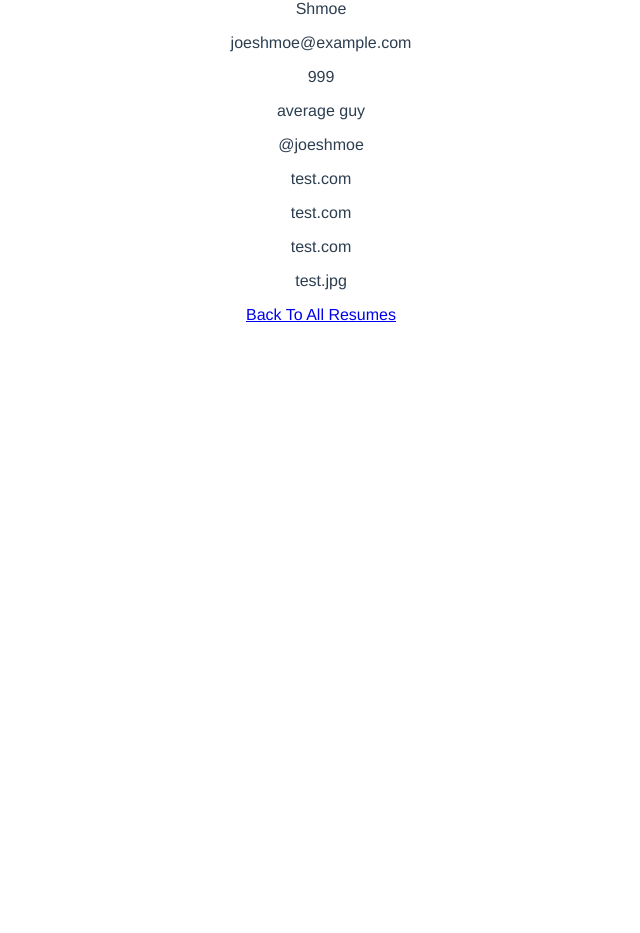
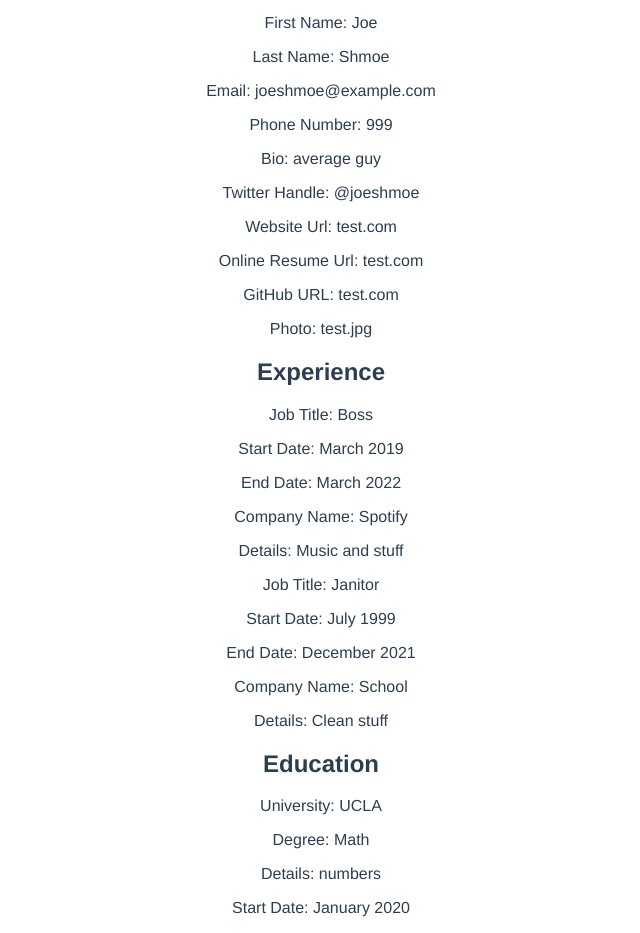
Before and after one commit to TaylorChrisL/online-resumes, a Vue app: page /resumes/1 in a window 1280 px wide. Shown: the part 200-1133 px from the top of the page, without its empty margins (319-959 px from the left). Before the commit the page ends 800 px from the top, so only its background shows below. Built offline with nearby package versions, Linux system fonts and the light colour scheme.

Commit message:
adds data and for loops in template

```diff
--- a/src/router/index.js
+++ b/src/router/index.js
@@ -10,7 +10,7 @@ const routes = [
     component: HomeView,
   },
   {
-    path: "/resumes/:id",
+    path: "/resumes/1",
     name: "resume-show",
     component: ResumeShow,
   },
--- a/src/views/ResumeShow.vue
+++ b/src/views/ResumeShow.vue
@@ -19,27 +19,27 @@ export default {
         photo: "test.jpg",
         experience: [
           {
-            start_date: "2",
-            end_date: "2",
-            job_title: "boss",
-            company_name: "xyz",
-            details: "xyz",
+            start_date: "March 2019",
+            end_date: "March 2022",
+            job_title: "Boss",
+            company_name: "Spotify",
+            details: "Music and stuff",
           },
           {
-            start_date: "2",
-            end_date: "2",
-            job_title: "janitor",
-            company_name: "lol",
-            details: "aaa",
+            start_date: "July 1999",
+            end_date: "December 2021",
+            job_title: "Janitor",
+            company_name: "School",
+            details: "Clean stuff",
           },
         ],
-        eduction: [
+        education: [
           {
-            start_date: "2",
-            end_date: "3",
-            degree: "cop",
-            university: "ucla",
-            details: "xyz",
+            start_date: "January 2020",
+            end_date: "May 2022",
+            degree: "Math",
+            university: "UCLA",
+            details: "numbers",
           },
           {
             start_date: "1",
@@ -49,7 +49,7 @@ export default {
             details: "xyz",
           },
         ],
-        skills: ["normal"],
+        skills: ["normal", "leader", "ruby", "Javascript"],
         capstone: [
           {
             name: "spotify",
@@ -74,18 +74,39 @@ export default {
 <template>
   <div class="resume-show">
     <div class="container">
-      <h1>Resume</h1>
-      <p>{{ resume.first_name }}</p>
-      <p>{{ resume.last_name }}</p>
-      <p>{{ resume.email }}</p>
-      <p>{{ resume.phone_number }}</p>
-      <p>{{ resume.bio }}</p>
-      <p>{{ resume.twitter_handle }}</p>
-      <p>{{ resume.website_url }}</p>
-      <p>{{ resume.online_resume_url }}</p>
-      <p>{{ resume.github_url }}</p>
-      <p>{{ resume.photo }}</p>
-      <router-link to="/resumes">Back To All Resumes</router-link>
+      <h1>{{ resume.first_name }} {{ resume.last_name }}'s Resume</h1>
+      <h2>Basic Info</h2>
+      <p>First Name: {{ resume.first_name }}</p>
+      <p>Last Name: {{ resume.last_name }}</p>
+      <p>Email: {{ resume.email }}</p>
+      <p>Phone Number: {{ resume.phone_number }}</p>
+      <p>Bio: {{ resume.bio }}</p>
+      <p>Twitter Handle: {{ resume.twitter_handle }}</p>
+      <p>Website Url: {{ resume.website_url }}</p>
+      <p>Online Resume Url: {{ resume.online_resume_url }}</p>
+      <p>GitHub URL: {{ resume.github_url }}</p>
+      <p>Photo: {{ resume.photo }}</p>
+      <h2>Experience</h2>
+      <div v-for="experience in resume.experience" v-bind:key="experience">
+        <p>Job Title: {{ experience.job_title }}</p>
+        <p>Start Date: {{ experience.start_date }}</p>
+        <p>End Date: {{ experience.end_date }}</p>
+        <p>Company Name: {{ experience.company_name }}</p>
+        <p>Details: {{ experience.details }}</p>
+      </div>
+      <h2>Education</h2>
+      <div v-for="education in resume.education" v-bind:key="education">
+        <p>University: {{ education.university }}</p>
+        <p>Degree: {{ education.degree }}</p>
+        <p>Details: {{ education.details }}</p>
+        <p>Start Date: {{ education.start_date }}</p>
+        <p>Graduated: {{ education.end_date }}</p>
+      </div>
+      <p>Skills:</p>
+      <div v-for="skill in resume.skills" v-bind:key="skill">
+        <p>{{ skill }}</p>
+      </div>
+      <router-link to="/">Back To All Resumes</router-link>
     </div>
   </div>
 </template>
```
